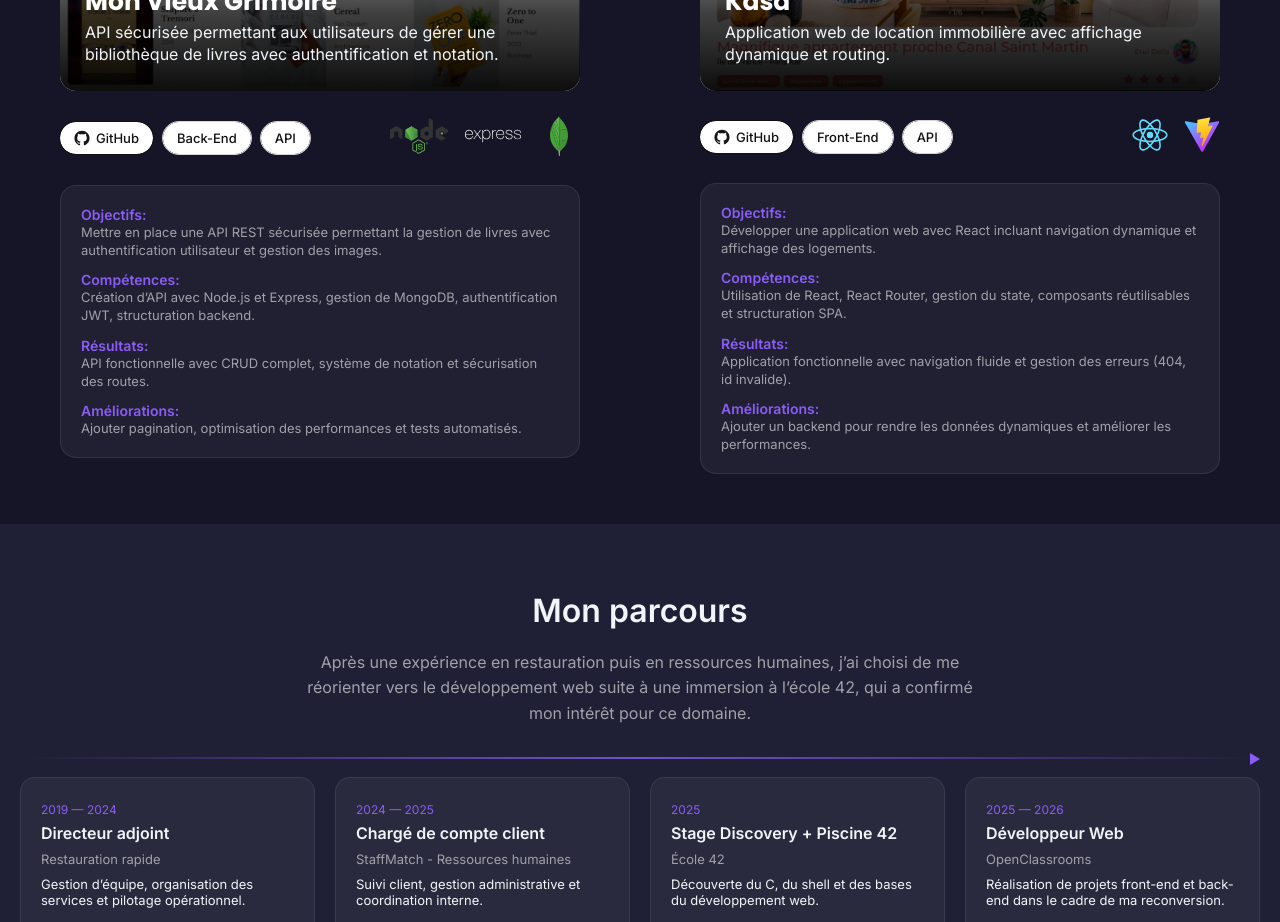
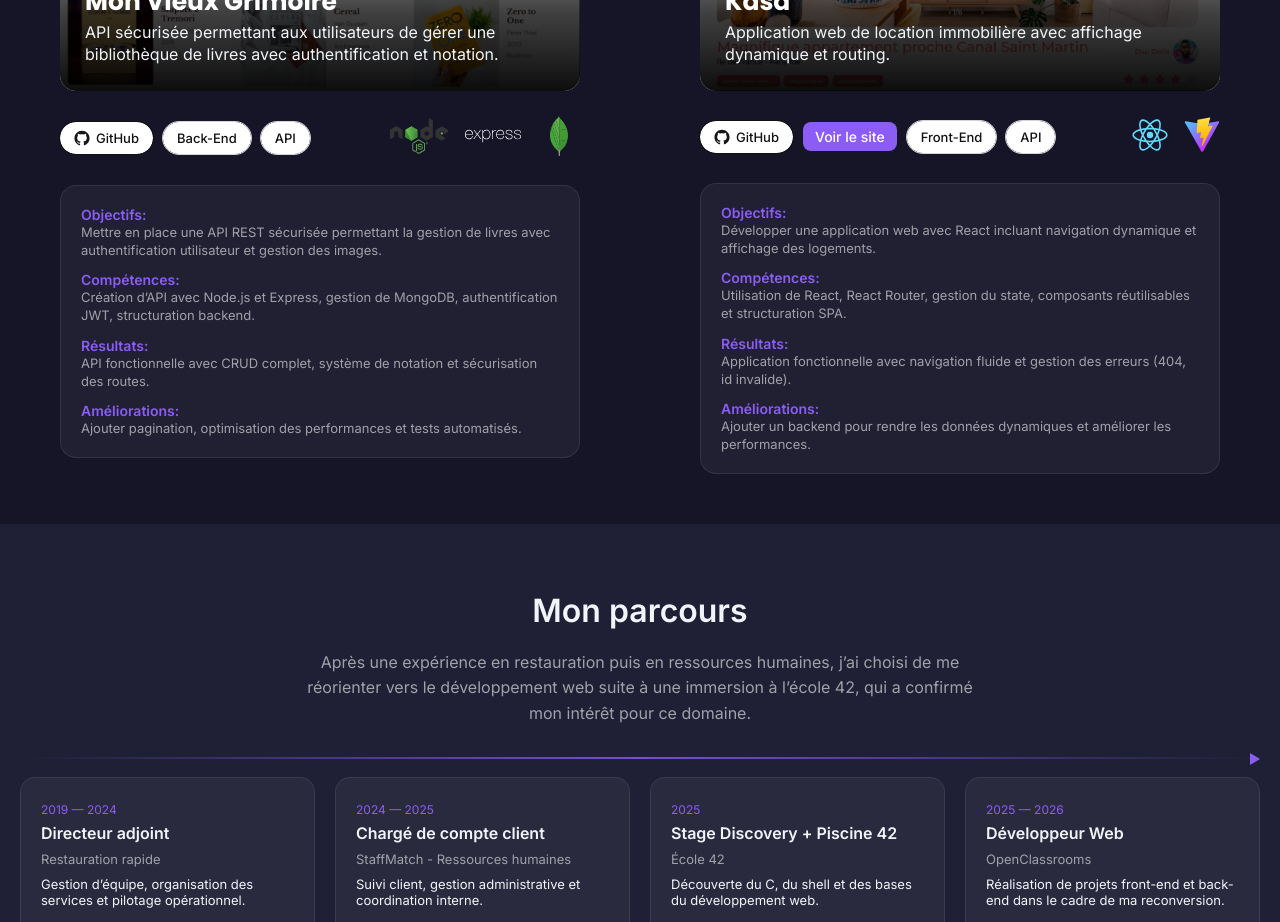
Before and after one commit to Sara-Dalleau/portfolio-sara, a React (Vite) app: page / in a window 1280 px wide. Shown: the part 2440-3362 px from the top of the page. Built offline with nearby package versions, Linux system fonts and the light colour scheme.

Commit message:
Ajout bouton démo projet kasa

```diff
--- a/src/sections/Projects.jsx
+++ b/src/sections/Projects.jsx
@@ -46,6 +46,7 @@ function Projects() {
       context:
         "Application web de location immobilière avec affichage dynamique et routing.",
       github: "https://github.com/Sara-Dalleau/kasa.git",
+      demo: "https://kasa-9rrytxbh1-sara-dalleaus-projects.vercel.app/",
 
       objectives:
         "Développer une application web avec React incluant navigation dynamique et affichage des logements.",
@@ -104,6 +105,18 @@ function Projects() {
                     <img src={githubLogo} alt="GitHub" />
                     GitHub
                   </a>
+
+                  {/* BOUTON DEMO */}
+                  {project.demo && (
+                    <a
+                      href={project.demo}
+                      target="_blank"
+                      rel="noopener noreferrer"
+                      className="tag tag--demo"
+                    >
+                      Voir le site
+                    </a>
+                  )}
 
                   <span className="tag tag--type">
                     {project.type}
--- a/src/styles/main.scss
+++ b/src/styles/main.scss
@@ -643,6 +643,29 @@ section {
   color: var(--color-text-light);
 }
 
+/*bouton demo*/
+.tag--demo {
+  background: var(--color-accent);
+  color: white;
+
+  display: flex;
+  align-items: center;
+  gap: 6px;
+
+  padding: 6px 12px;
+  border-radius: 8px;
+
+  text-decoration: none;
+  font-size: 14px;
+  font-weight: 500;
+
+  transition: 0.2s ease;
+
+  &:hover {
+    background: var(--color-accent-hover);
+  }
+}
+
 /* CORRECTION LOGOS */
 img[alt="Express"] {
   filter: brightness(0) invert(1);
```
